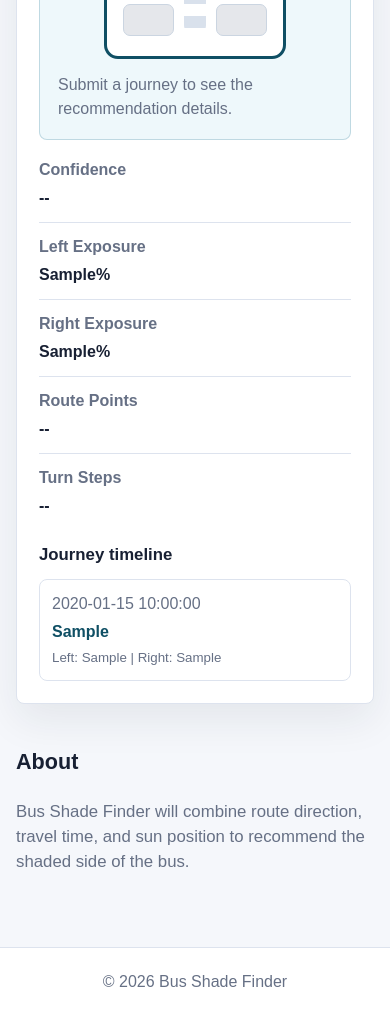
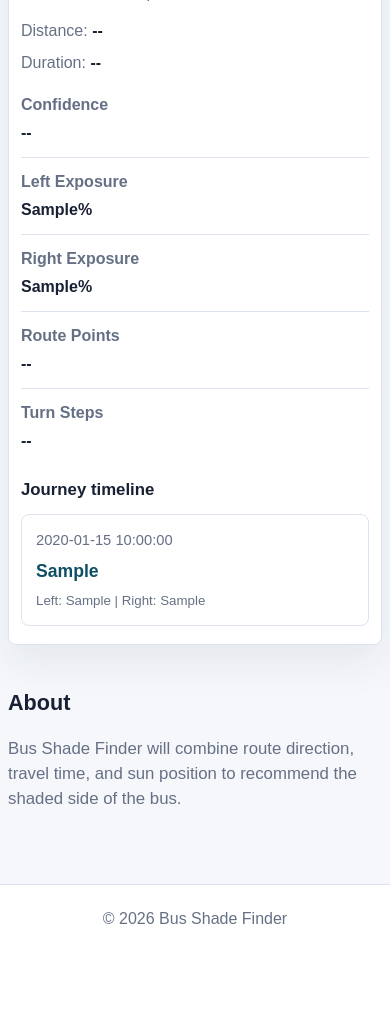
Before and after one commit to AbhishekKota799/bus-shade-finder, a Flask app: template templates/index.html in a window 390 px wide. Shown: the part 1898-2914 px from the top of the page. After the commit the page ends 2822 px from the top, so only its background shows below. Run offline with Flask 3, Linux system fonts and the light colour scheme; the template is opened without the code that fills it: most values are stand-ins (such as "Sample title", 1, 10 or a date in 2020).

Commit message:
Mobile Optimazation

```diff
--- a/static/css/styles.css
+++ b/static/css/styles.css
@@ -135,7 +135,7 @@ label {
 
 input {
     width: 100%;
-    min-height: 46px;
+    min-height: 48px;
     border: 1px solid #cbd5e1;
     border-radius: 6px;
     padding: 10px 12px;
@@ -149,7 +149,7 @@ input:focus {
 }
 
 button {
-    min-height: 48px;
+    min-height: 50px;
     border: 0;
     border-radius: 6px;
     background: var(--primary);
@@ -511,3 +511,133 @@ dd {
         grid-template-columns: 1fr;
     }
 }
+
+@media (max-width: 760px) {
+    body {
+        font-size: 16px;
+    }
+
+    main {
+        width: min(100% - 24px, 1120px);
+    }
+
+    .nav {
+        gap: 14px;
+        padding: 18px 0;
+    }
+
+    .nav-links {
+        width: 100%;
+        justify-content: space-between;
+    }
+
+    .hero {
+        padding: 30px 0 22px;
+    }
+
+    h1 {
+        font-size: 2.25rem;
+    }
+
+    h2 {
+        margin-bottom: 16px;
+    }
+
+    .planner,
+    .form-row {
+        gap: 18px;
+    }
+
+    .panel {
+        padding: 20px 16px;
+    }
+
+    input,
+    button {
+        min-height: 54px;
+        font-size: 1rem;
+    }
+
+    .route-map {
+        height: 340px;
+    }
+
+    .map-summary {
+        display: grid;
+        gap: 8px;
+    }
+
+    .bus-recommendation {
+        padding: 20px 14px;
+    }
+
+    .bus-recommendation strong {
+        font-size: 2rem;
+    }
+
+    .bus-visual {
+        grid-template-columns: 34px minmax(0, 1fr) 34px;
+        gap: 8px;
+        margin: 18px 0;
+    }
+
+    .bus-shell {
+        min-height: 260px;
+        grid-template-columns: minmax(0, 1fr) 20px minmax(0, 1fr);
+        gap: 8px;
+        padding: 22px 14px;
+    }
+
+    .seat-column span {
+        min-height: 42px;
+    }
+
+    .direction-arrow {
+        font-size: 2.6rem;
+    }
+
+    .timeline-list {
+        max-height: none;
+        overflow: visible;
+    }
+
+    .timeline-item {
+        gap: 6px;
+        padding: 14px;
+    }
+
+    .timeline-item span {
+        font-size: 0.92rem;
+    }
+
+    .timeline-item strong {
+        font-size: 1.1rem;
+    }
+
+    .timeline-item small {
+        line-height: 1.6;
+    }
+}
+
+@media (max-width: 420px) {
+    main {
+        width: calc(100% - 16px);
+    }
+
+    .panel {
+        padding: 18px 12px;
+    }
+
+    .bus-visual {
+        grid-template-columns: 28px minmax(0, 1fr) 28px;
+    }
+
+    .direction-arrow {
+        font-size: 2.1rem;
+    }
+
+    .bus-shell {
+        min-height: 240px;
+        padding-inline: 10px;
+    }
+}
--- a/templates/index.html
+++ b/templates/index.html
@@ -73,12 +73,6 @@
             <section id="results" class="panel results" aria-labelledby="results-title">
                 <h2 id="results-title">Results</h2>
                 <p class="status-message">{{ status_message | default('Enter a journey to retrieve route details.') }}</p>
-                <div id="route-map" class="route-map" data-route='{{ route_coordinates | default([]) | tojson }}' data-start='{{ start_marker | default(none) | tojson }}' data-destination='{{ destination_marker | default(none) | tojson }}' aria-label="Retrieved bus route map"></div>
-                <p id="map-empty-message" class="map-empty-message">No route is available yet. Submit a journey to show it on the map.</p>
-                <div class="map-summary" aria-label="Route map summary">
-                    <span>Distance: <strong>{{ route_distance | default('--') }}</strong></span>
-                    <span>Duration: <strong>{{ estimated_travel_time | default('--') }}</strong></span>
-                </div>
                 {% set side_value = recommended_side | default('--') %}
                 {% set side_class = side_value | lower | replace(' ', '-') %}
                 <div class="bus-recommendation bus-recommendation--{{ side_class }}" aria-label="Visual bus recommendation">
@@ -104,6 +98,12 @@
                         <div class="direction-arrow direction-arrow--right">→</div>
                     </div>
                     <p>{{ recommendation_reason | default('Submit a journey to see the recommendation details.') }}</p>
+                </div>
+                <div id="route-map" class="route-map" data-route='{{ route_coordinates | default([]) | tojson }}' data-start='{{ start_marker | default(none) | tojson }}' data-destination='{{ destination_marker | default(none) | tojson }}' aria-label="Retrieved bus route map"></div>
+                <p id="map-empty-message" class="map-empty-message">No route is available yet. Submit a journey to show it on the map.</p>
+                <div class="map-summary" aria-label="Route map summary">
+                    <span>Distance: <strong>{{ route_distance | default('--') }}</strong></span>
+                    <span>Duration: <strong>{{ estimated_travel_time | default('--') }}</strong></span>
                 </div>
                 <dl class="result-list">
                     <div>
```
